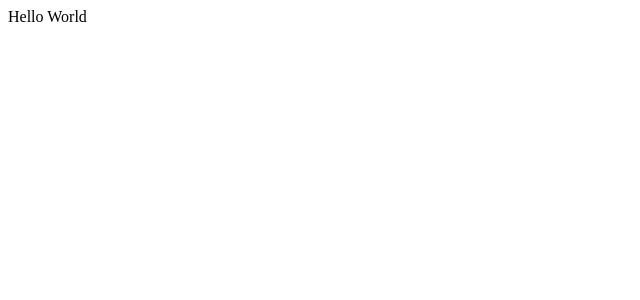
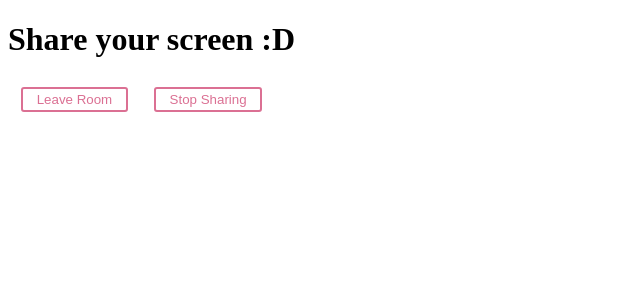
Before and after one commit to jimmylu1/screen-share, a React app: page / in a window 1280 px wide. Shown: the top 300 px of the page, without its empty margins (0-640 px from the left). Built offline with nearby package versions, Linux system fonts and the light colour scheme; the HTML template or start-up script is replaced by a standard one.

Commit message:
get token from api on frontend

```diff
--- a/client/src/components/App.jsx
+++ b/client/src/components/App.jsx
@@ -1,13 +1,17 @@
 import React, { Component } from 'react';
+import {Button} from '../styled-components/Styled_components.jsx';
 
-class App extends Component {
+export default class App extends Component {
   render() {
     return (
       <div>
-        Hello World
+        <div>
+          <h1>Share your screen :D</h1>
+
+        </div>
+        <Button>Leave Room</Button>
+        <Button>Stop Sharing</Button>
       </div>
     );
   }
 }
-
-export default App;
--- /dev/null
+++ b/client/src/styled-components/Styled_components.jsx
@@ -0,0 +1,10 @@
+import styled from 'styled-components';
+
+ export const Button = styled.button`
+  background: transparent;
+  border-radius: 3px;
+  border: 2px solid palevioletred;
+  color: palevioletred;
+  margin: 0.5em 1em;
+  padding: 0.25em 1em;
+`
--- a/package.json
+++ b/package.json
@@ -29,8 +29,10 @@
     "react": "^16.10.1",
     "react-dom": "^16.10.1",
     "serialize-javascript": ">=2.1.1",
+    "styled-components": "^5.0.1",
     "twilio": "^3.39.4",
-    "twilio-video": "^2.0.0"
+    "twilio-video": "^2.0.0",
+    "webrtc-adapter": "^7.5.0"
   },
   "babel": {
     "presets": [
```
Also changed, not shown: client/src/components/Container.jsx (added, +32 -0 lines), client/src/components/api.js (added, +8 -0 lines), 2 other files (tests, documents, lock files or other folders).
